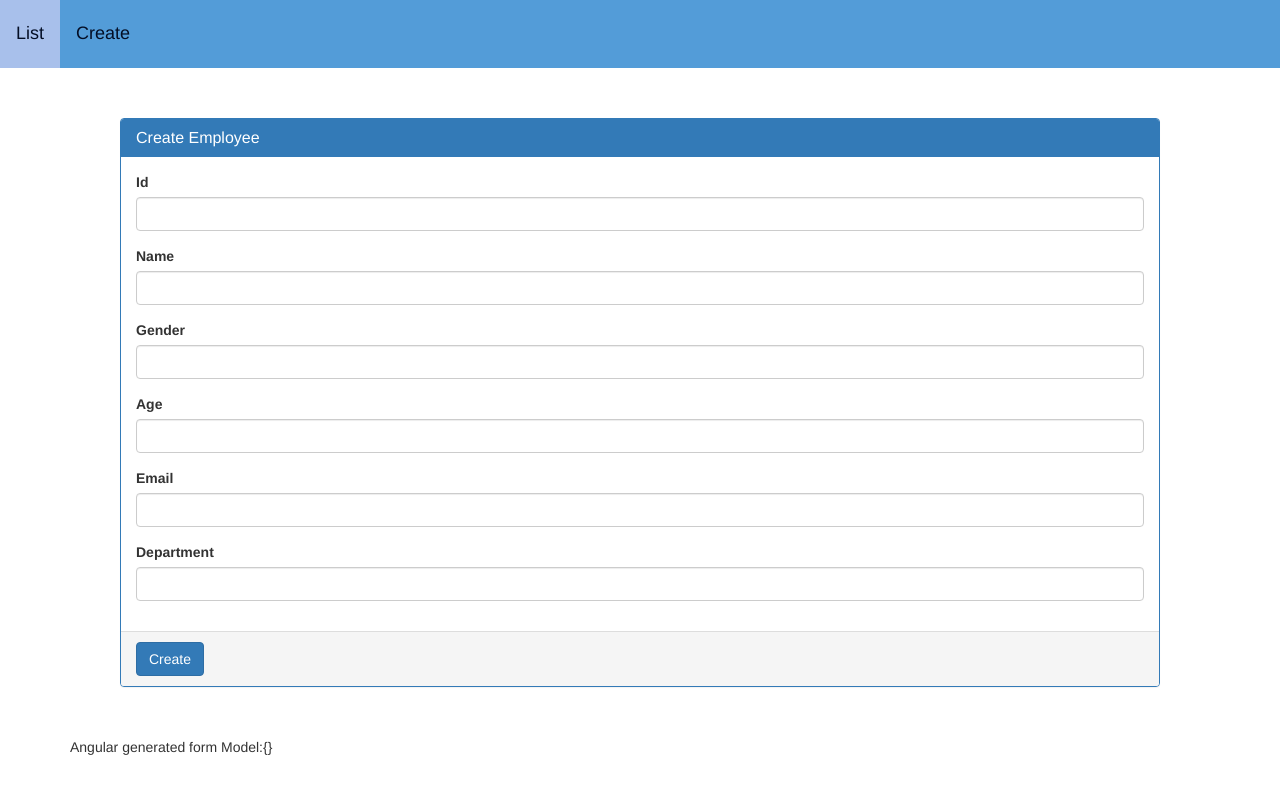
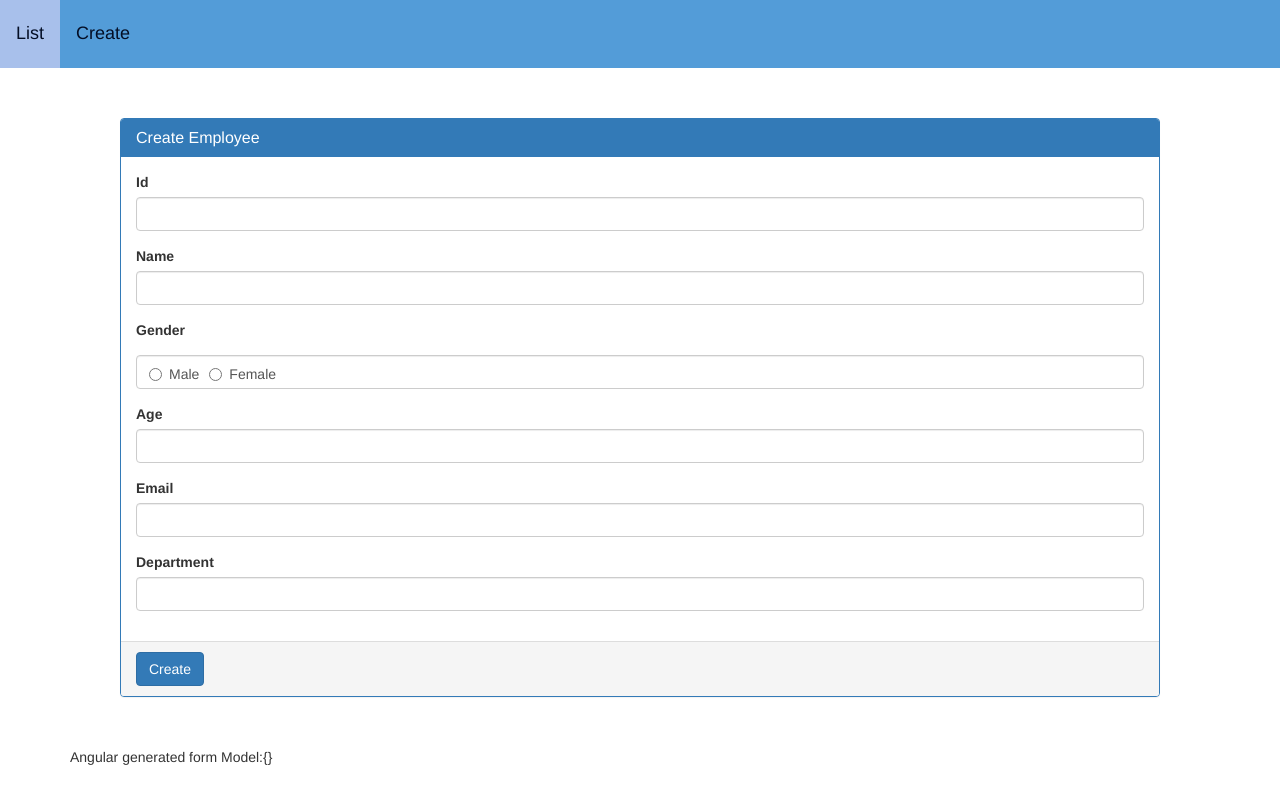
Before and after one commit to DeepaSekhar/Angular-CRUD, an Angular app: page /create in a window 1280 px wide. Built offline with nearby package versions, Linux system fonts and the light colour scheme.

Commit message:
radio button

```diff
--- a/src/app/employees/create-employees.component.html
+++ b/src/app/employees/create-employees.component.html
@@ -26,13 +26,28 @@
       </div>
       <div class="form-group">
         <label for="gender">Gender</label>
-        <input
-          id="gender"
-          name="gen"
-          [(ngModel)]="gender"
-          type="text"
-          class="form-control"
-        />
+        <div class="form-control radio">
+          <label class="radio-inline">
+            <input
+              id="radio"
+              name="gender"
+              [(ngModel)]="gender"
+              type="radio"
+              value="male"
+            />
+            Male
+          </label>
+          <label class="radio-inline">
+            <input
+              id="radio"
+              name="gender"
+              [(ngModel)]="gender"
+              type="radio"
+              value="Female"
+            />
+            Female
+          </label>
+        </div>
       </div>
       <div class="form-group">
         <label for="age">Age</label>
```
